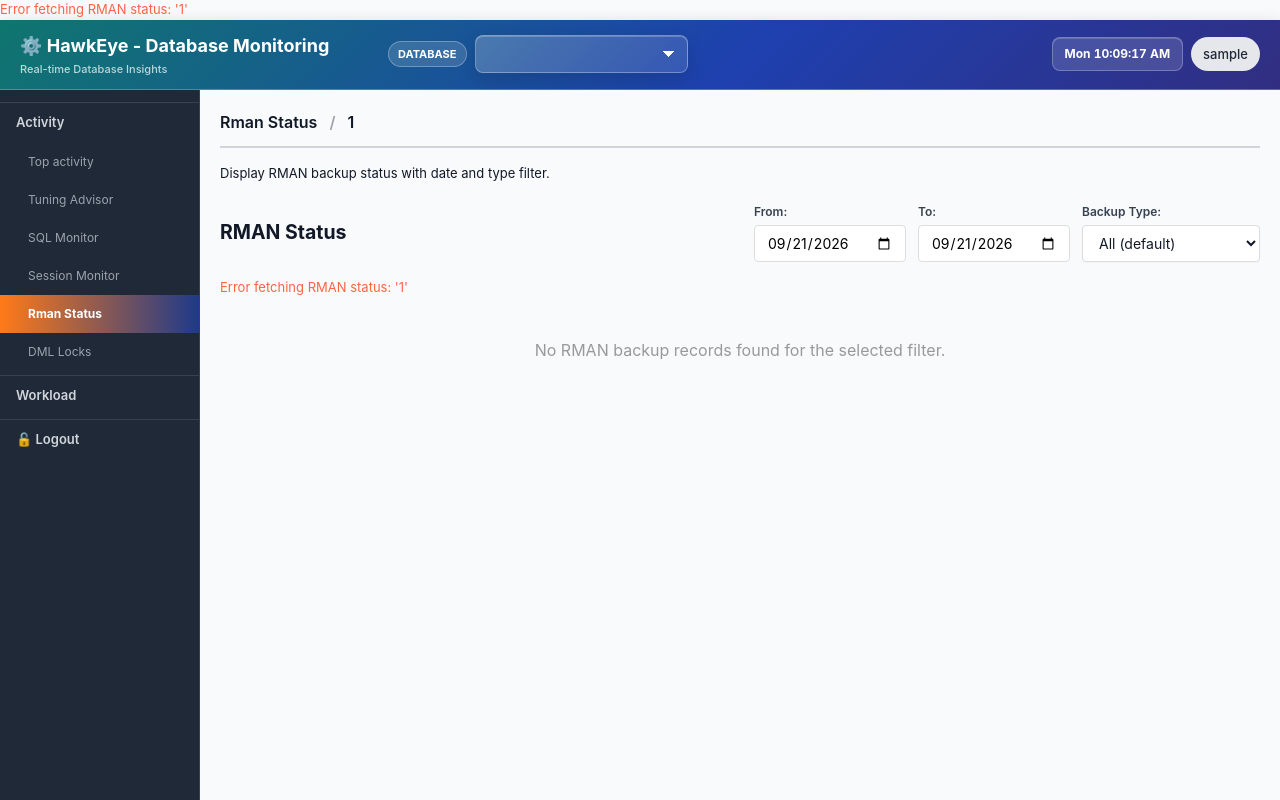
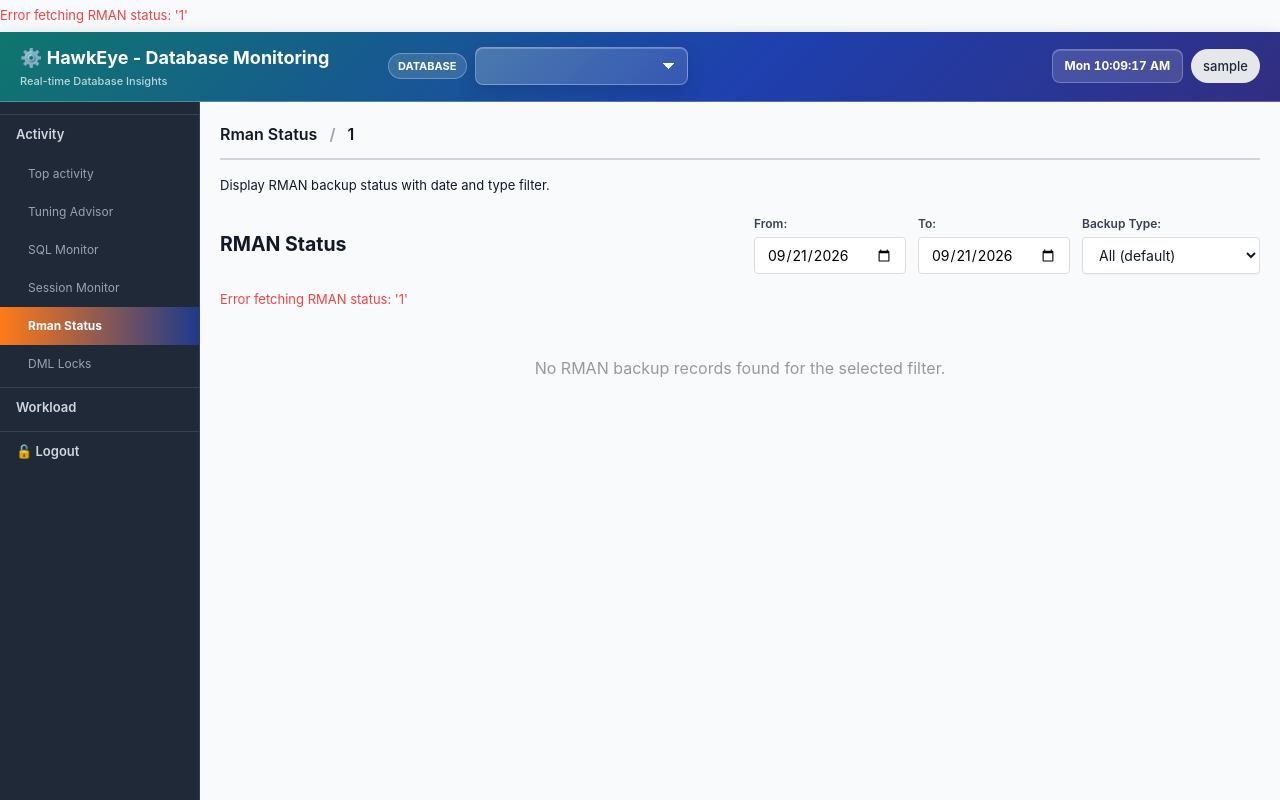
Before and after one commit to anuragsundaram/HawkEye, a Flask app: page /1/rman in a window 1280 px wide. Run offline with Flask 2, Linux system fonts and the light colour scheme; the visitor is signed in with stand-in values (Sample User, id 1); lists and menus that the app fills with data are empty; some libraries are stand-ins or nearby versions.

Commit message:
enhance flash message styling and categorization in templates

```diff
--- a/app/static/style.css
+++ b/app/static/style.css
@@ -919,8 +919,28 @@ select.sql-text {
 }
 
 
+.view-message {
+  margin: 6px 0;
+}
+
+.view-message-error {
+  color: var(--danger-color);
+}
+
+.view-message-success {
+  color: var(--success-color);
+}
+
+.view-message-warning {
+  color: var(--warning-color);
+}
+
+.view-message-info {
+  color: var(--primary-color);
+}
+
 .view-error {
-  color: tomato;
+  color: var(--danger-color);
 }
 
 .table-hint {
--- a/app/templates/flashed.html
+++ b/app/templates/flashed.html
@@ -1,3 +1,3 @@
-{% for message in get_flashed_messages() %}
-    <div class="view-error">{{ message }}</div>
+{% for category, message in get_flashed_messages(with_categories=true) %}
+    <div class="view-message view-message-{{ category|default('info', true) }}">{{ message }}</div>
 {% endfor %}
```
